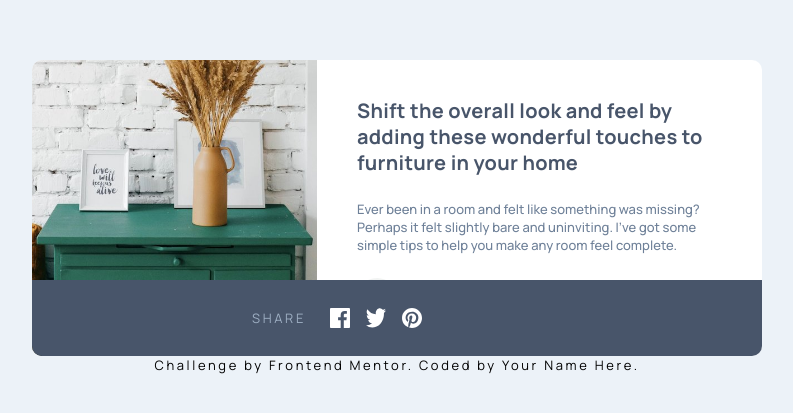
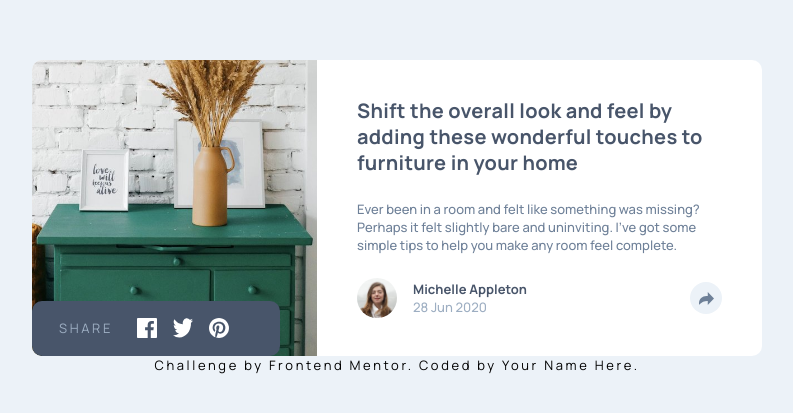
Before and after one commit to Networksentinel/Frontend-Mentor-Challenge---Article-preview-component, a website built with Vite: page index.html in a window 1280 px wide. Shown: the part 183-596 px from the top of the page, without its empty margins (243-1036 px from the left). Built offline with nearby package versions, Linux system fonts and the light colour scheme.

Commit message:
feat: adjusted height/width/border-radius for the tootltip for md: breakpoint + hid the <div> spacer for md:

```diff
--- a/index.html
+++ b/index.html
@@ -71,9 +71,8 @@
 
           <!-- Tooltip -->
           <div class="
-              bg-gray-900 h-[4.75rem]
-                flex justify-center
-                absolute inset-x-0 bottom-0">
+              bg-gray-900 h-[4.75rem] flex justify-center absolute inset-x-0 bottom-0
+                md:w-[15.5rem] md:h-[3.4375rem] md:rounded-[0.625rem]">
             <div class="flex justify-between gap-16">
               <div class="flex items-center justify-between gap-6">
                 <span class="text-preset-3 uppercase text-gray-400">Share</span>
@@ -85,7 +84,7 @@
                 <div></div>
               </div>
               <!-- Spacer to maintain tooltip layout -->
-              <div class="w-8 h-8" aria-hidden="true"></div>
+              <div class="w-8 h-8 md:hidden" aria-hidden="true"></div>
             </div>
           </div>
           <!-- Tooltip END -->
```
